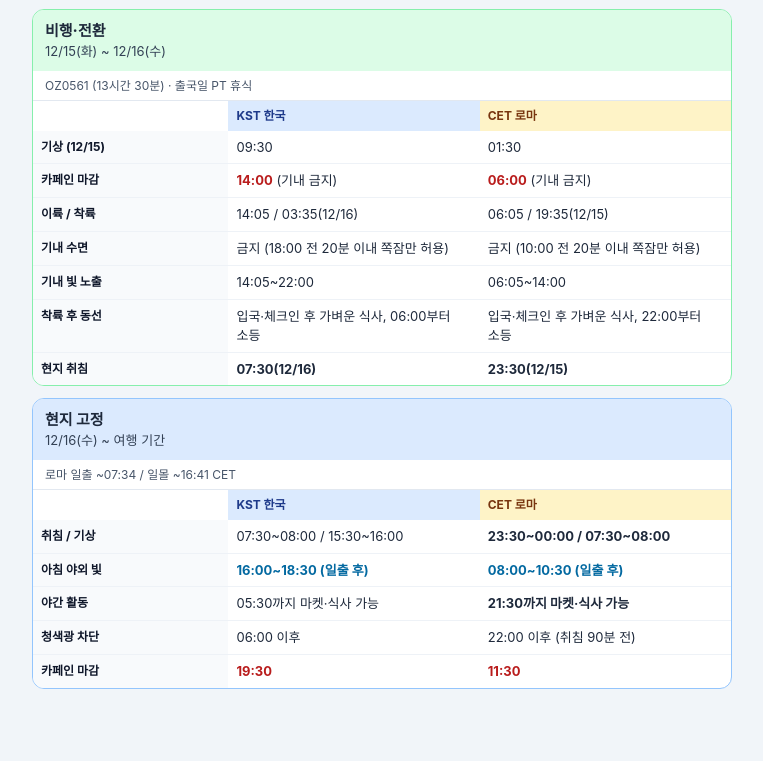
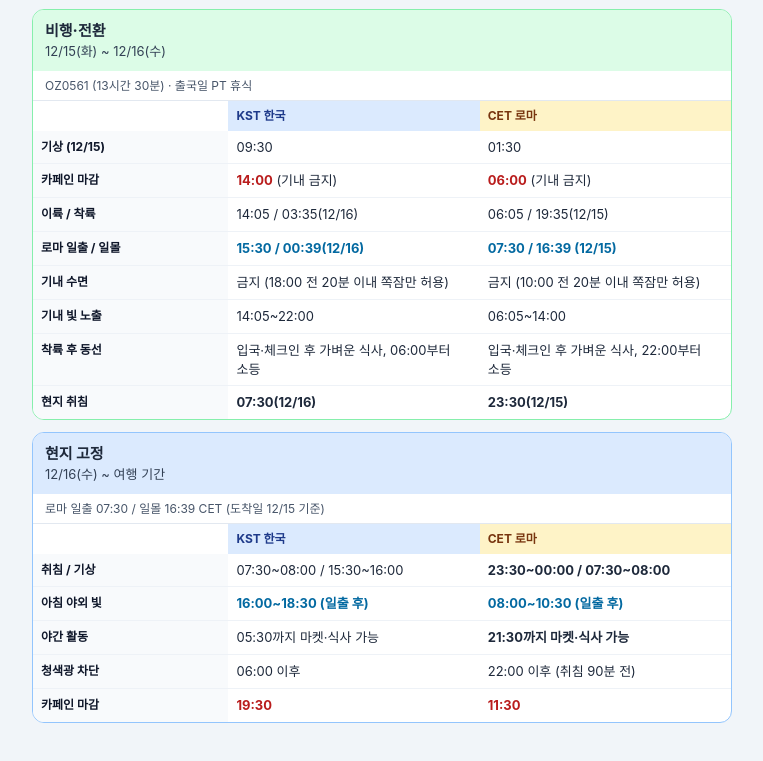
Before and after one commit to genion2/sydney_eng, a plain HTML site: page rome-sleep/index.html in a window 1280 px wide. Shown: the part 1698-2459 px from the top of the page, without its empty margins (258-1021 px from the left). Drawn offline with Linux system fonts and the light colour scheme.

Commit message:
Add Rome sunrise/sunset for arrival day

```diff
--- a/rome-sleep/index.html
+++ b/rome-sleep/index.html
@@ -69,11 +69,11 @@ tbody tr+tr th,tbody tr+tr td{border-top:1px solid #eef2f7}
 <section class="card highlight-flight" data-from="2026-12-15" data-to="2026-12-15">
 <div class="card-head"><div><div class="stage">비행·전환</div><div class="date">12/15(화) ~ 12/16(수)</div></div><span class="today-badge">오늘</span></div>
 <div class="sub">OZ0561 (13시간 30분) · 출국일 PT 휴식</div>
-<table><thead><tr><th></th><th class="kst">KST 한국</th><th class="cet">CET 로마</th></tr></thead><tbody><tr><th>기상 (12/15)</th><td>09:30</td><td>01:30</td></tr><tr><th>카페인 마감</th><td><span class="accent-caffeine">14:00</span> (기내 금지)</td><td><span class="accent-caffeine">06:00</span> (기내 금지)</td></tr><tr><th>이륙 / 착륙</th><td>14:05 / 03:35(12/16)</td><td>06:05 / 19:35(12/15)</td></tr><tr><th>기내 수면</th><td>금지 (18:00 전 20분 이내 쪽잠만 허용)</td><td>금지 (10:00 전 20분 이내 쪽잠만 허용)</td></tr><tr><th>기내 빛 노출</th><td>14:05~22:00</td><td>06:05~14:00</td></tr><tr><th>착륙 후 동선</th><td>입국·체크인 후 가벼운 식사, 06:00부터 소등</td><td>입국·체크인 후 가벼운 식사, 22:00부터 소등</td></tr><tr><th>현지 취침</th><td><strong>07:30(12/16)</strong></td><td><strong>23:30(12/15)</strong></td></tr></tbody></table>
+<table><thead><tr><th></th><th class="kst">KST 한국</th><th class="cet">CET 로마</th></tr></thead><tbody><tr><th>기상 (12/15)</th><td>09:30</td><td>01:30</td></tr><tr><th>카페인 마감</th><td><span class="accent-caffeine">14:00</span> (기내 금지)</td><td><span class="accent-caffeine">06:00</span> (기내 금지)</td></tr><tr><th>이륙 / 착륙</th><td>14:05 / 03:35(12/16)</td><td>06:05 / 19:35(12/15)</td></tr><tr><th>로마 일출 / 일몰</th><td><span class="accent-sun">15:30 / 00:39(12/16)</span></td><td><span class="accent-sun">07:30 / 16:39 (12/15)</span></td></tr><tr><th>기내 수면</th><td>금지 (18:00 전 20분 이내 쪽잠만 허용)</td><td>금지 (10:00 전 20분 이내 쪽잠만 허용)</td></tr><tr><th>기내 빛 노출</th><td>14:05~22:00</td><td>06:05~14:00</td></tr><tr><th>착륙 후 동선</th><td>입국·체크인 후 가벼운 식사, 06:00부터 소등</td><td>입국·체크인 후 가벼운 식사, 22:00부터 소등</td></tr><tr><th>현지 취침</th><td><strong>07:30(12/16)</strong></td><td><strong>23:30(12/15)</strong></td></tr></tbody></table>
 </section>
 <section class="card highlight-local" data-from="2026-12-16" data-to="2099-01-01">
 <div class="card-head"><div><div class="stage">현지 고정</div><div class="date">12/16(수) ~ 여행 기간</div></div><span class="today-badge">오늘</span></div>
-<div class="sub">로마 일출 ~07:34 / 일몰 ~16:41 CET</div>
+<div class="sub">로마 일출 07:30 / 일몰 16:39 CET (도착일 12/15 기준)</div>
 <table><thead><tr><th></th><th class="kst">KST 한국</th><th class="cet">CET 로마</th></tr></thead><tbody><tr><th>취침 / 기상</th><td>07:30~08:00 / 15:30~16:00</td><td><strong>23:30~00:00 / 07:30~08:00</strong></td></tr><tr><th>아침 야외 빛</th><td><span class="accent-sun">16:00~18:30 (일출 후)</span></td><td><span class="accent-sun">08:00~10:30 (일출 후)</span></td></tr><tr><th>야간 활동</th><td>05:30까지 마켓·식사 가능</td><td><strong>21:30까지 마켓·식사 가능</strong></td></tr><tr><th>청색광 차단</th><td>06:00 이후</td><td>22:00 이후 (취침 90분 전)</td></tr><tr><th>카페인 마감</th><td><span class="accent-caffeine">19:30</span></td><td><span class="accent-caffeine">11:30</span></td></tr></tbody></table>
 </section></div>
 <div class="panel" id="p-SH"><section class="card " data-from="2026-11-16" data-to="2026-11-20">
@@ -109,11 +109,11 @@ tbody tr+tr th,tbody tr+tr td{border-top:1px solid #eef2f7}
 <section class="card highlight-flight" data-from="2026-12-15" data-to="2026-12-15">
 <div class="card-head"><div><div class="stage">비행·전환</div><div class="date">12/15(화) ~ 12/16(수)</div></div><span class="today-badge">오늘</span></div>
 <div class="sub">OZ0561 (13시간 30분) · 출국일 PT 휴식</div>
-<table><thead><tr><th></th><th class="kst">KST 한국</th><th class="cet">CET 로마</th></tr></thead><tbody><tr><th>기상 (12/15)</th><td>10:00</td><td>02:00</td></tr><tr><th>카페인 마감</th><td><span class="accent-caffeine">14:00</span> (기내 금지)</td><td><span class="accent-caffeine">06:00</span> (기내 금지)</td></tr><tr><th>이륙 / 착륙</th><td>14:05 / 03:35(12/16)</td><td>06:05 / 19:35(12/15)</td></tr><tr><th>기내 수면</th><td><span class="accent-sleep">15:30~18:30 (2~3시간 필수)</span></td><td><span class="accent-sleep">07:30~10:30 (2~3시간 필수)</span></td></tr><tr><th>기내 빛 노출</th><td>18:30~23:00</td><td>10:30~15:00</td></tr><tr><th>착륙 후 동선</th><td>입국·체크인 후 가벼운 식사, 06:00부터 소등</td><td>입국·체크인 후 가벼운 식사, 22:00부터 소등</td></tr><tr><th>현지 취침</th><td><strong>07:30(12/16)</strong></td><td><strong>23:30(12/15)</strong></td></tr></tbody></table>
+<table><thead><tr><th></th><th class="kst">KST 한국</th><th class="cet">CET 로마</th></tr></thead><tbody><tr><th>기상 (12/15)</th><td>10:00</td><td>02:00</td></tr><tr><th>카페인 마감</th><td><span class="accent-caffeine">14:00</span> (기내 금지)</td><td><span class="accent-caffeine">06:00</span> (기내 금지)</td></tr><tr><th>이륙 / 착륙</th><td>14:05 / 03:35(12/16)</td><td>06:05 / 19:35(12/15)</td></tr><tr><th>로마 일출 / 일몰</th><td><span class="accent-sun">15:30 / 00:39(12/16)</span></td><td><span class="accent-sun">07:30 / 16:39 (12/15)</span></td></tr><tr><th>기내 수면</th><td><span class="accent-sleep">15:30~18:30 (2~3시간 필수)</span></td><td><span class="accent-sleep">07:30~10:30 (2~3시간 필수)</span></td></tr><tr><th>기내 빛 노출</th><td>18:30~23:00</td><td>10:30~15:00</td></tr><tr><th>착륙 후 동선</th><td>입국·체크인 후 가벼운 식사, 06:00부터 소등</td><td>입국·체크인 후 가벼운 식사, 22:00부터 소등</td></tr><tr><th>현지 취침</th><td><strong>07:30(12/16)</strong></td><td><strong>23:30(12/15)</strong></td></tr></tbody></table>
 </section>
 <section class="card highlight-local" data-from="2026-12-16" data-to="2099-01-01">
 <div class="card-head"><div><div class="stage">현지 고정</div><div class="date">12/16(수) ~ 여행 기간</div></div><span class="today-badge">오늘</span></div>
-<div class="sub">로마 일출 ~07:34 / 일몰 ~16:41 CET</div>
+<div class="sub">로마 일출 07:30 / 일몰 16:39 CET (도착일 12/15 기준)</div>
 <table><thead><tr><th></th><th class="kst">KST 한국</th><th class="cet">CET 로마</th></tr></thead><tbody><tr><th>취침 / 기상</th><td>07:30~08:00 / 16:00~16:30</td><td><strong>23:30~00:00 / 08:00~08:30</strong></td></tr><tr><th>아침 야외 빛</th><td><span class="accent-sun">16:30~18:30 (일출 후)</span></td><td><span class="accent-sun">08:30~10:30 (일출 후)</span></td></tr><tr><th>야간 활동</th><td>05:30까지 마켓·식사 가능</td><td><strong>21:30까지 마켓·식사 가능</strong></td></tr><tr><th>청색광 차단</th><td>06:00 이후</td><td>22:00 이후 (취침 90분 전)</td></tr><tr><th>카페인 마감</th><td><span class="accent-caffeine">19:30</span></td><td><span class="accent-caffeine">11:30</span></td></tr></tbody></table>
 </section></div>
 </main>
```
